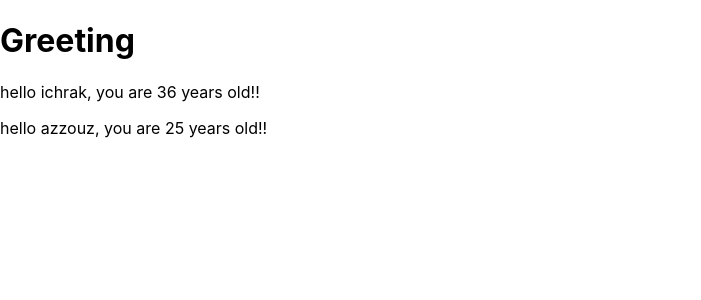
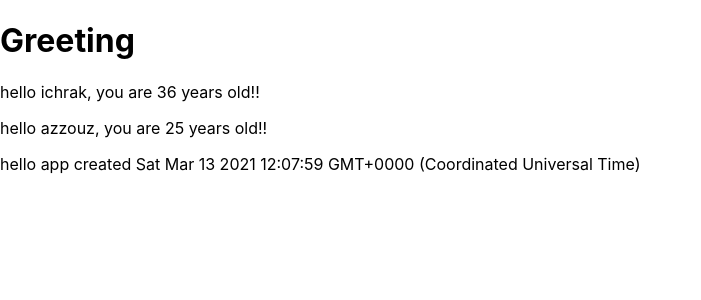
Before and after one commit to azzouz-ichrak/demo_react, a React (Create React App) app: page / in a window 1280 px wide. Shown: the top 300 px of the page, without its empty margins (0-701 px from the left). Built offline with nearby package versions, Linux system fonts and the light colour scheme.

Commit message:
props: passing data to components

```diff
--- a/src/App.js
+++ b/src/App.js
@@ -5,6 +5,15 @@ const Hello = (props) =>{
   return(
     <div>
       <p>hello {props.name}, you are {props.age} years old!!</p>
+    </div>
+  )
+}
+
+const Footer = () =>{
+  const today = new Date()
+  return(
+    <div>
+      hello app created {today.toString()}
     </div>
   )
 }
@@ -18,6 +27,7 @@ const App = () => {
       <h1>Greeting</h1>
       <Hello name="ichrak" age={26 + 10} />
       <Hello name={name} age={age} />
+      <Footer />
 
     </div>
   )
```
